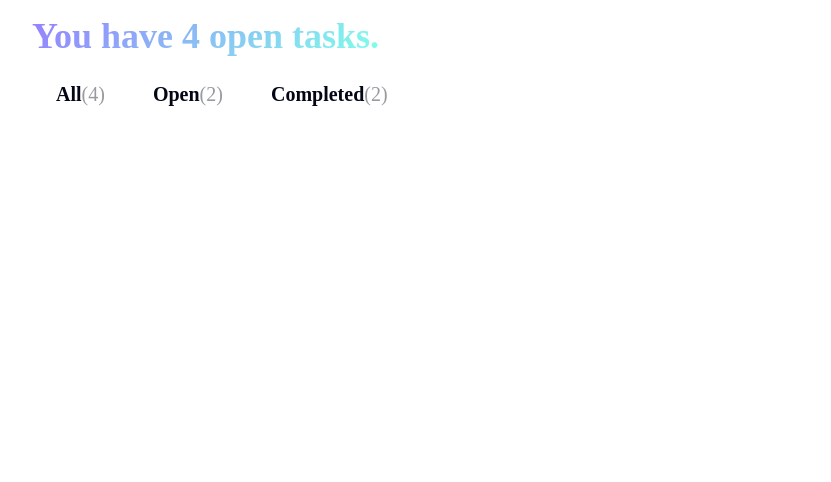
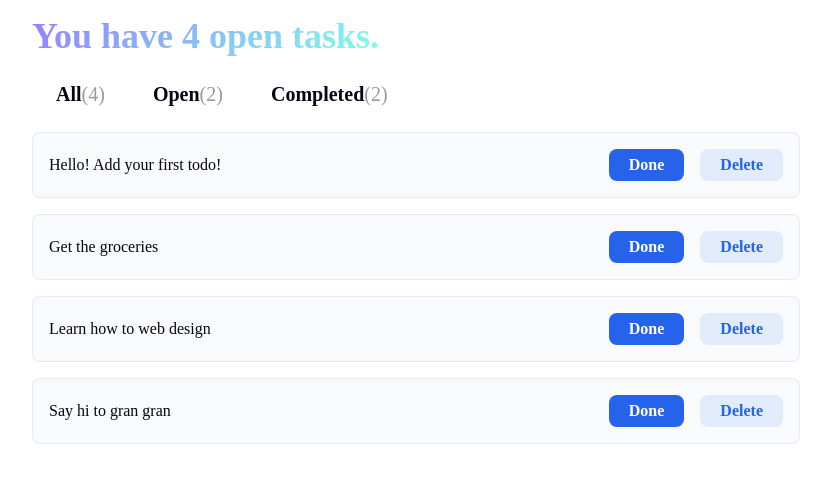
Before and after one commit to AdityaSahu786/RevisionSeries, a React (Vite) app in the folder todo-app/: page / in a window 1280 px wide. Shown: the top 482 px of the page, without its empty margins (224-1055 px from the left). Built offline with nearby package versions, Linux system fonts and the light colour scheme; a web font is replaced by a local one.

Commit message:
Setting up Todo Cards

```diff
--- a/todo-app/src/components/TodoCard.jsx
+++ b/todo-app/src/components/TodoCard.jsx
@@ -1,5 +1,18 @@
-export function TodoCard() {
+export function TodoCard(props) {
+    const {todoIndex, todos } = props
+    const todo = todos[todoIndex]
+    console.log(todo)
     return (
-        <div></div>
+        <div className="card todo-item">
+        <p>{todo.input}</p>
+        <div className="todo-buttons">
+            <button>
+                <h6>Done</h6>
+            </button>
+            <button>
+                <h6>Delete</h6>
+            </button>
+        </div>
+        </div>
     )
 }
--- a/todo-app/src/components/TodoInput.jsx
+++ b/todo-app/src/components/TodoInput.jsx
@@ -1,4 +1,5 @@
-export function TodoInput() {
+export function TodoInput(props) {
+
     return (
         <div></div>
     )
--- a/todo-app/src/components/TodoList.jsx
+++ b/todo-app/src/components/TodoList.jsx
@@ -1,13 +1,20 @@
 import { TodoCard } from "./TodoCard";
 
-export function TodoList() {
+export function TodoList(props) {
+    const { todos } = props
+
+    const tab = 'All'
+
+
     return (
-        <div>
-            <TodoCard/>
-            <TodoCard/>
-            <TodoCard/>
-            <TodoCard/>
-            <TodoCard/>
-       </div>
+        <>
+             {todos.map((todo, todoIndex) => {
+                return (
+                    <TodoCard key={todoIndex} todoIndex={todoIndex} {...props} />
+                )
+             })}
+
+
+       </>
     )
 }
```
